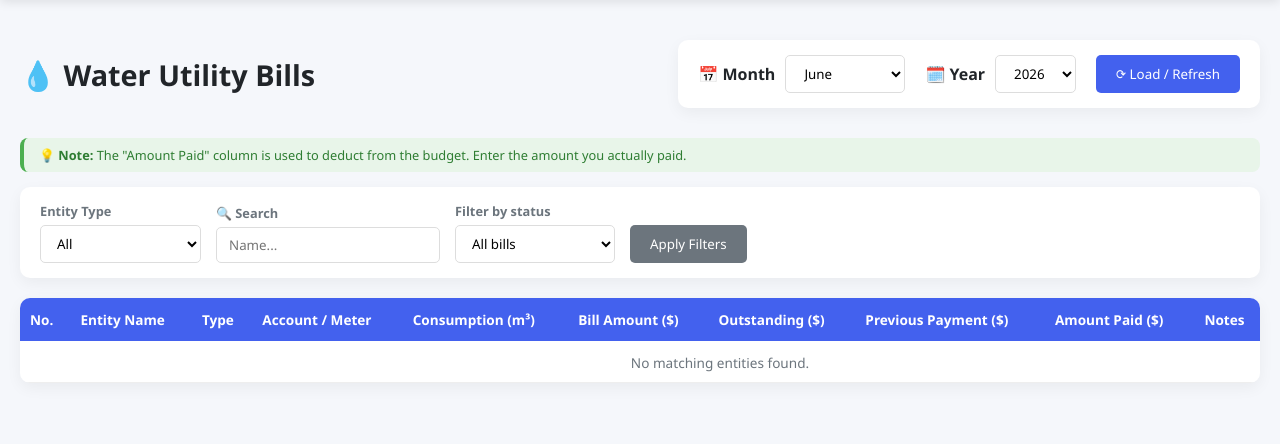
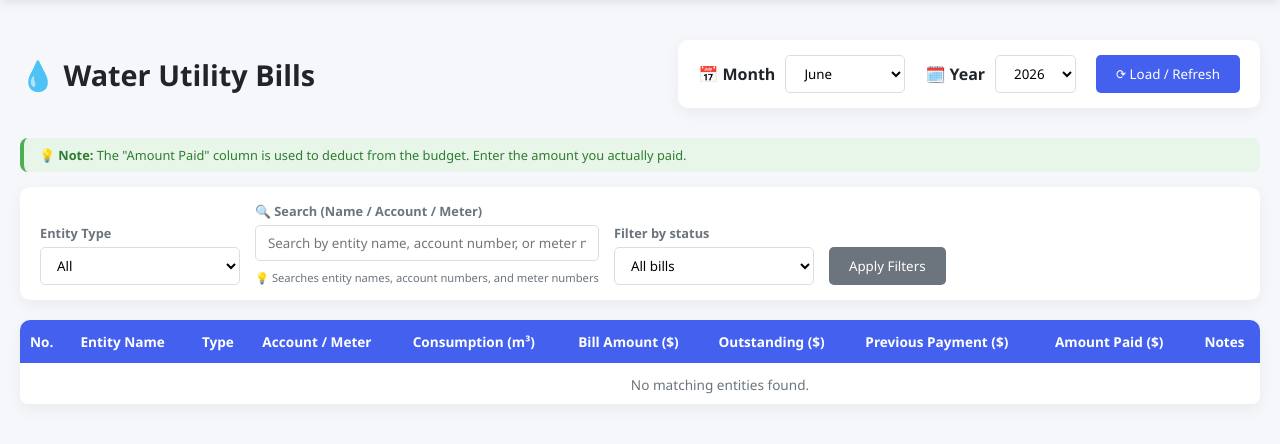
Before and after one commit to uka-bill/utility, a Flask app: page /water in a window 1280 px wide. Shown: the part 70-514 px from the top of the page. Run offline with Flask 3, Linux system fonts and the light colour scheme; data that the repository does not hold is empty.

Commit message:
Update water.html

```diff
--- a/templates/water.html
+++ b/templates/water.html
@@ -5,6 +5,7 @@
     <meta name="viewport" content="width=device-width, initial-scale=1.0">
     <title>Water Utility - Direct Bill Entry</title>
     <style>
+        /* [Previous styles remain the same - keeping for brevity] */
         :root {
             --primary: #4361ee;
             --secondary: #3f37c9;
@@ -182,7 +183,11 @@
             border-radius: 5px;
             border: 1px solid #ddd;
             background: white;
-            min-width: 160px;
+            min-width: 200px;
+        }
+
+        .filter-input {
+            min-width: 250px;
         }
 
         .table-wrapper {
@@ -505,6 +510,12 @@
             font-size: 0.75rem;
             background: #fff;
         }
+
+        .search-hint {
+            font-size: 0.7rem;
+            color: #6c757d;
+            margin-top: 4px;
+        }
     </style>
 </head>
 <body>
@@ -560,8 +571,9 @@
             </select>
         </div>
         <div class="filter-group">
-            <label>🔍 Search</label>
-            <input type="text" id="searchFilter" class="filter-input" placeholder="Name...">
+            <label>🔍 Search (Name / Account / Meter)</label>
+            <input type="text" id="searchFilter" class="filter-input" placeholder="Search by entity name, account number, or meter number...">
+            <div class="search-hint">💡 Searches entity names, account numbers, and meter numbers</div>
         </div>
         <div class="filter-group">
             <label>Filter by status</label>
@@ -593,7 +605,7 @@
                 </tr>
             </thead>
             <tbody id="billsTableBody">
-                <tr><td colspan="12" class="no-data">Loading schools & departments...<\/td></td>
+                <tr><td colspan="12" class="no-data">Loading schools & departments...<\/td></tr>
             </tbody>
         </table>
     </div>
@@ -1005,6 +1017,37 @@
         }
     }
 
+    // Enhanced search function that searches entity name, account number, meter number
+    function matchesSearch(entity, searchTerm, month, year) {
+        if (!searchTerm) return true;
+
+        const term = searchTerm.toLowerCase();
+
+        // Search entity name
+        if (entity.name.toLowerCase().includes(term)) return true;
+
+        // Search through account groups for account number and meter number
+        for (const account of entity.accountGroups) {
+            // Search account number
+            if (account.accountNumber && account.accountNumber !== '—' &&
+                account.accountNumber.toLowerCase().includes(term)) {
+                return true;
+            }
+
+            // Search meter numbers
+            if (account.meters) {
+                for (const meter of account.meters) {
+                    if (meter.meterNumber && meter.meterNumber !== '—' &&
+                        meter.meterNumber.toLowerCase().includes(term)) {
+                        return true;
+                    }
+                }
+            }
+        }
+
+        return false;
+    }
+
     async function renderWaterTable() {
         const month = parseInt(document.getElementById('globalMonth').value);
         const year = parseInt(document.getElementById('globalYear').value);
@@ -1020,12 +1063,13 @@
         let allEntities = buildEntityList();
 
         const entityFilter = document.getElementById('entityTypeFilter').value;
-        const searchTerm = document.getElementById('searchFilter').value.toLowerCase();
+        const searchTerm = document.getElementById('searchFilter').value;
         const statusFilter = document.getElementById('statusFilter').value;
 
+        // Apply enhanced search with entity name, account, meter
         let filteredEntities = allEntities.filter(entity => {
             if (entityFilter !== 'all' && entity.type !== entityFilter) return false;
-            if (searchTerm && !entity.name.toLowerCase().includes(searchTerm)) return false;
+            if (searchTerm && !matchesSearch(entity, searchTerm, month, year)) return false;
             return true;
         });
 
```
